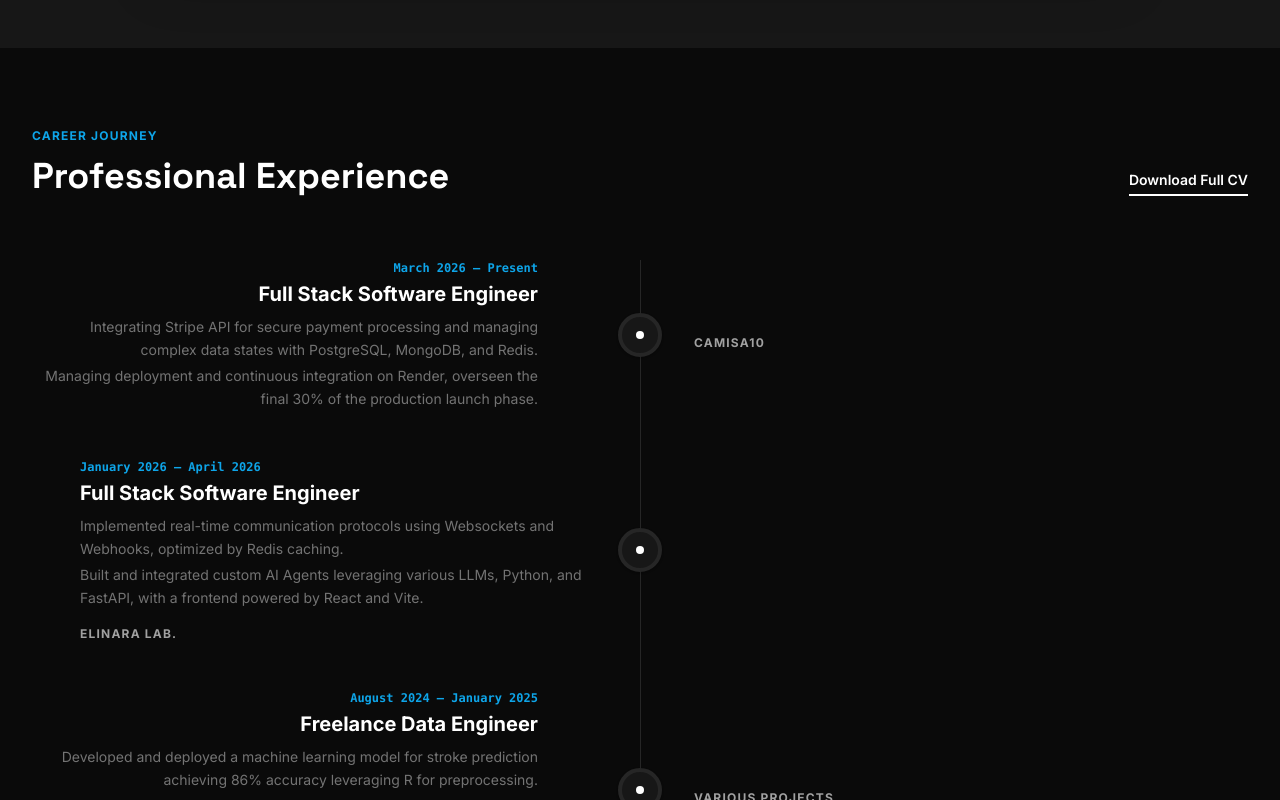
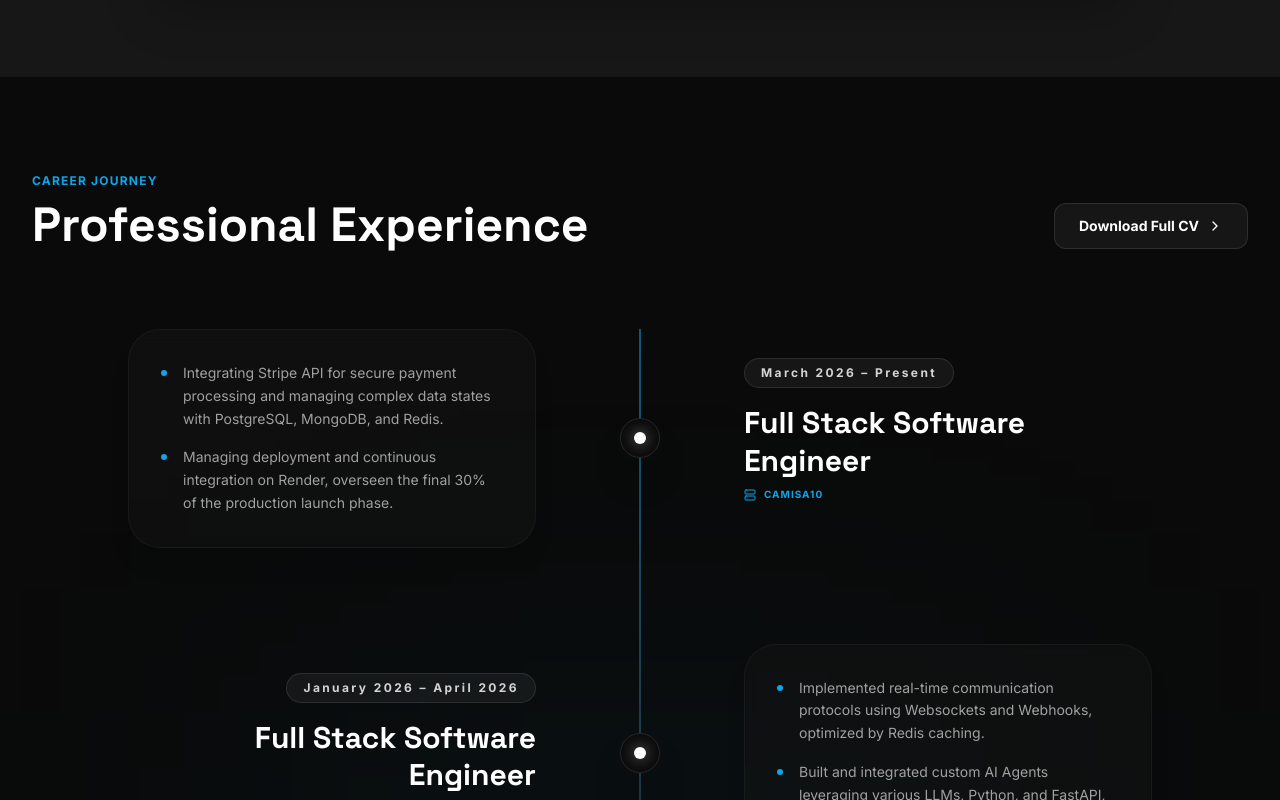
Before and after one commit to laurindocbenjamim/laurindo-portfolio-reactjs, a React (Vite) app: page / in a window 1280 px wide. Shown: the part 1640-2440 px from the top of the page. Built offline with nearby package versions, Linux system fonts and the light colour scheme.

Commit message:
feat: Enhance skills section data structure
Refactors the `SKILLS` data structure to improve organization and clarity. Introduces new icons for 'Search' and 'Tag' to enrich the component library.

```diff
--- a/src/App.tsx
+++ b/src/App.tsx
@@ -18,7 +18,9 @@ import {
   Server,
   Activity,
   BarChart3,
-  Presentation
+  Presentation,
+  Search,
+  Tag
 } from "lucide-react";
 import { motion, AnimatePresence } from "motion/react";
 import { Routes, Route, Link, useLocation } from "react-router-dom";
@@ -170,16 +172,18 @@ const PROJECTS = [
 ];
 
 const SKILLS = [
-  { category: "Frontend", items: ["React", "Next.js", "TypeScript", "Tailwind CSS", "Bootstrap", "JavaScript"], icon: <Monitor className="w-5 h-5 text-blue-500" /> },
-  { category: "Backend & Data", items: ["Python (FastAPI/Flask)", "Java", "PHP (Pure/Laravel)", "Node.js (Express)", "PostgreSQL", "MySQL", "MongoDB", "Redis", "Hadoop/Hive", "Microsoft Fabric"], icon: <Database className="w-5 h-5 text-emerald-500" /> },
-  { category: "Cloud & DevOps", items: ["Azure", "AWS", "GCP", "Docker", "Git", "Nginx", "CI/CD", "Apache Airflow", "Apache Spark", "Apache Kafka"], icon: <Server className="w-5 h-5 text-amber-500" /> },
-  { category: "AI & ML", items: ["OpenAI API", "Gemini API", "Watson AI", "NLP", "R", "MatLAB", "Machine Learning (SparkML)"], icon: <Brain className="w-5 h-5 text-purple-500" /> }
+  { category: "Backend & Data", items: ["Python (FastAPI/Flask)", "PostgreSQL", "MongoDB", "Redis", "Java", "PHP (Laravel)", "Node.js (Express)", "Hadoop/Hive", "Microsoft Fabric"], icon: <Database className="w-5 h-5 text-emerald-500" /> },
+  { category: "AI & ML", items: ["Python", "MatLAB (Image/Signal Processing)", "Machine Learning (SparkML)", "Gemini API", "OpenAI API", "NLP", "R"], icon: <Brain className="w-5 h-5 text-purple-500" /> },
+  { category: "Frontend", items: ["React", "Next.js", "TypeScript", "Tailwind CSS", "JavaScript"], icon: <Monitor className="w-5 h-5 text-blue-500" /> },
+  { category: "Cloud & DevOps", items: ["Azure", "AWS", "GCP", "Docker", "Git", "CI/CD", "Nginx", "Apache Airflow", "Apache Spark"], icon: <Server className="w-5 h-5 text-amber-500" /> }
 ];
 
 function Home() {
   const [currentImage, setCurrentImage] = useState(0);
   const [isMenuOpen, setIsMenuOpen] = useState(false);
   const [activeFilter, setActiveFilter] = useState("All");
+  const [searchQuery, setSearchQuery] = useState("");
+  const [selectedTag, setSelectedTag] = useState("All");
   const [selectedMobileBadge, setSelectedMobileBadge] = useState<number | null>(null);
 
   useEffect(() => {
@@ -190,9 +194,15 @@ function Home() {
   }, []);
 
   const projectTypes = ["All", ...new Set(PROJECTS.map(p => p.type))];
-  const filteredProjects = activeFilter === "All"
-    ? PROJECTS
-    : PROJECTS.filter(p => p.type === activeFilter);
+  const allTags = ["All", ...new Set(PROJECTS.flatMap(p => p.tags))].sort();
+
+  const filteredProjects = PROJECTS.filter(p => {
+    const matchesFilter = activeFilter === "All" || p.type === activeFilter;
+    const matchesTag = selectedTag === "All" || p.tags.includes(selectedTag);
+    const matchesSearch = p.title.toLowerCase().includes(searchQuery.toLowerCase()) ||
+                          p.description.toLowerCase().includes(searchQuery.toLowerCase());
+    return matchesFilter && matchesTag && matchesSearch;
+  });
 
   const navLinks = [
     { name: "About", href: "#hero" },
@@ -285,7 +295,7 @@ function Home() {
                 Building <span className="text-brand-primary italic">scalable</span> solutions with AI & Modern Tech
               </h1>
               <p className="text-base sm:text-lg text-neutral-400 mb-8 max-w-lg mx-auto lg:mx-0 leading-relaxed text-center lg:text-left">
-                Hi, I'm <span className="text-white font-semibold">Laurindo C. Benjamim</span>. A Software Engineer dedicated to crafting beautiful, high-performance web applications and intelligent automated systems.
+                Hi, I'm <span className="text-white font-semibold">Laurindo C. Benjamim</span>. A Software Engineer specializing in <span className="text-white">Python</span>, <span className="text-white">PostgreSQL</span>, and <span className="text-white">MongoDB</span>, with expertise in <span className="text-white">MatLAB</span> for advanced signal and image processing.
               </p>
               <div className="flex flex-wrap justify-center lg:justify-start gap-4">
                 <a
@@ -498,91 +508,84 @@ function Home() {
       {/* Experience Section */}
       <motion.section
         id="experience"
-        className="py-20 relative bg-neutral-950 scroll-mt-16"
+        className="py-24 relative bg-neutral-950 scroll-mt-16 overflow-hidden"
         initial={{ opacity: 0 }}
         whileInView={{ opacity: 1 }}
         viewport={{ once: true }}
       >
-        <div className="max-w-7xl mx-auto px-4 sm:px-6 lg:px-8">
+        {/* Background glow */}
+        <div className="absolute top-1/2 left-1/2 -translate-x-1/2 -translate-y-1/2 w-[800px] h-[800px] bg-brand-primary/5 blur-[150px] pointer-events-none" />
+
+        <div className="max-w-7xl mx-auto px-4 sm:px-6 lg:px-8 relative z-10">
           <motion.div
             initial={{ opacity: 0, y: 20 }}
             whileInView={{ opacity: 1, y: 0 }}
             viewport={{ once: true }}
-            className="flex flex-col md:flex-row md:items-end justify-between mb-16 gap-4"
+            className="flex flex-col md:flex-row md:items-end justify-between mb-20 gap-4"
           >
             <div>
               <p className="text-brand-primary font-bold uppercase tracking-widest text-xs mb-3">Career Journey</p>
-              <h2 className="text-4xl font-display font-bold text-white">Professional Experience</h2>
+              <h2 className="text-5xl font-display font-bold text-white">Professional Experience</h2>
             </div>
-            <a href="/cv.pdf" download className="text-sm font-semibold border-b-2 border-white pb-1 hover:text-neutral-400 hover:border-neutral-400 transition-colors text-white">
+            <a href="/cv.pdf" download className="flex items-center gap-2 text-sm font-bold bg-white/5 hover:bg-white/10 px-6 py-3 rounded-xl border border-white/10 transition-all text-white">
               Download Full CV
+              <ChevronRight className="w-4 h-4" />
             </a>
           </motion.div>
 
-          <div className="space-y-12 relative before:absolute before:left-[17px] sm:before:left-[21px] md:before:left-1/2 before:top-0 before:bottom-0 before:w-px before:bg-neutral-800">
+          <div className="space-y-24 relative max-w-5xl mx-auto">
+            {/* The vertical timeline line */}
+            <div className="absolute left-[20px] md:left-1/2 top-0 bottom-0 w-px bg-gradient-to-b from-brand-primary via-neutral-800 to-transparent md:-translate-x-1/2 transform h-full" />
+
             {EXPERIENCES.map((exp, idx) => (
               <motion.div
                 key={idx}
-                initial={{ opacity: 0, y: 20 }}
+                initial={{ opacity: 0, y: 30 }}
                 whileInView={{ opacity: 1, y: 0 }}
-                viewport={{ once: true }}
-                transition={{ delay: idx * 0.1 }}
-                className={`flex flex-col md:flex-row items-center gap-8 ${idx % 2 === 0 ? '' : 'md:flex-row-reverse'}`}
+                viewport={{ once: true, margin: "-100px" }}
+                transition={{ duration: 0.8, delay: idx * 0.1 }}
+                className={`relative flex flex-col md:flex-row items-center gap-12 ${idx % 2 === 0 ? 'md:flex-row-reverse' : ''}`}
               >
-                <div className="flex-1 w-full md:text-right hidden md:block">
-                  {idx % 2 === 0 ? (
-                    <div className="pr-12">
-                      <p className="text-brand-primary font-bold mb-1 font-mono text-xs">{exp.period}</p>
-                      <h3 className="text-xl font-bold mb-2 text-white">{exp.role}</h3>
+                {/* Timeline Circle */}
+                <div className="absolute left-[20px] md:left-1/2 top-1.5 md:top-1/2 w-10 h-10 bg-neutral-950 border border-neutral-800 rounded-full z-20 md:-translate-x-1/2 md:-translate-y-1/2 flex items-center justify-center group shadow-2xl">
+                   <div className="w-3 h-3 bg-white rounded-full group-hover:scale-125 transition-transform duration-300 shadow-[0_0_15px_rgba(255,255,255,0.5)]" />
+                </div>
+
+                {/* Left Side (Period & Role Header for desktop) */}
+                <div className={`w-full md:w-1/2 pl-16 md:pl-0 ${idx % 2 === 0 ? 'md:pl-20 text-left' : 'md:pr-20 md:text-right text-left'}`}>
+                  <motion.span
+                    initial={{ scale: 0.9 }}
+                    whileInView={{ scale: 1 }}
+                    className="inline-block px-4 py-1.5 bg-white/5 border border-white/10 text-neutral-300 text-[10px] sm:text-xs font-bold tracking-[0.2em] rounded-full mb-4"
+                  >
+                    {exp.period}
+                  </motion.span>
+                  <h3 className="text-2xl sm:text-3xl font-display font-bold text-white mb-2 leading-tight">{exp.role}</h3>
+                  <div className={`flex items-center gap-2 mb-4 text-brand-primary font-bold tracking-widest text-[10px] uppercase ${idx % 2 !== 0 ? 'md:justify-end' : ''}`}>
+                    <Server className="w-3 h-3" />
+                    {exp.company}
+                  </div>
+                </div>
+
+                {/* Right Side (Details Card) */}
+                <div className={`w-full md:w-1/2 pl-16 md:pl-0 ${idx % 2 === 0 ? 'md:pr-20' : 'md:pl-20'}`}>
+                  <motion.div
+                    whileHover={{ y: -5 }}
+                    className="p-8 bg-neutral-900/40 backdrop-blur-sm border border-neutral-800/50 rounded-[2rem] hover:border-brand-primary/50 transition-all duration-300 shadow-xl"
+                  >
                     {exp.bullets ? (
-                        <ul className="text-neutral-500 text-sm space-y-1 text-right">
+                      <ul className="space-y-4">
                         {exp.bullets.map((bullet, i) => (
-                            <li key={i} className="leading-relaxed">{bullet}</li>
+                          <li key={i} className="flex gap-4 text-neutral-400 text-sm leading-relaxed group/item">
+                            <div className="w-1.5 h-1.5 bg-brand-primary rounded-full shrink-0 mt-2 group-hover/item:scale-150 transition-transform" />
+                            <span className="group-hover/item:text-neutral-200 transition-colors">{bullet}</span>
+                          </li>
                         ))}
                       </ul>
                     ) : (
-                        <p className="text-neutral-500 text-sm leading-relaxed">{exp.desc}</p>
+                      <p className="text-neutral-400 text-sm leading-relaxed">{exp.desc}</p>
                     )}
-                    </div>
-                  ) : null}
-                </div>
-
-                <div className="w-9 h-9 sm:w-11 sm:h-11 rounded-full bg-neutral-900 border-4 border-neutral-800 shadow-sm z-10 flex items-center justify-center shrink-0">
-                  <div className="w-2 h-2 rounded-full bg-white" />
-                </div>
-
-                <div className="flex-1 w-full text-left">
-                  <div className={`${idx % 2 !== 0 ? 'md:pl-12' : 'pl-12 md:pl-0'}`}>
-                    <div className="md:hidden mb-1">
-                       <p className="text-brand-primary font-bold mb-1 font-mono text-xs">{exp.period}</p>
-                       <h3 className="text-xl font-bold mb-2 text-white">{exp.role}</h3>
-                    </div>
-                    {idx % 2 !== 0 ? (
-                      <div className="hidden md:block">
-                        <p className="text-brand-primary font-bold mb-1 font-mono text-xs">{exp.period}</p>
-                        <h3 className="text-xl font-bold mb-2 text-white">{exp.role}</h3>
-                        {exp.bullets ? (
-                          <ul className="text-neutral-500 text-sm space-y-1">
-                            {exp.bullets.map((bullet, i) => (
-                              <li key={i} className="leading-relaxed">{bullet}</li>
-                            ))}
-                          </ul>
-                        ) : (
-                          <p className="text-neutral-500 text-sm leading-relaxed">{exp.desc}</p>
-                        )}
-                      </div>
-                    ) : null}
-                    <div className="md:hidden text-neutral-500 text-sm leading-relaxed">
-                      {exp.bullets ? (
-                        <ul className="space-y-1">
-                          {exp.bullets.map((bullet, i) => (
-                            <li key={i}>{bullet}</li>
-                          ))}
-                        </ul>
-                      ) : exp.desc}
-                    </div>
-                    <p className="text-xs font-bold uppercase tracking-widest text-neutral-400 mt-4">{exp.company}</p>
-                  </div>
+                  </motion.div>
                 </div>
               </motion.div>
             ))}
@@ -603,28 +606,84 @@ function Home() {
             initial={{ opacity: 0, y: 20 }}
             whileInView={{ opacity: 1, y: 0 }}
             viewport={{ once: true }}
-            className="flex flex-col md:flex-row md:items-end justify-between mb-12 gap-8"
+            className="flex flex-col gap-8 mb-12"
           >
+            <div className="flex flex-col md:flex-row md:items-end justify-between gap-8">
               <div>
                 <p className="text-brand-primary font-bold uppercase tracking-widest text-xs mb-3">Portfolio</p>
                 <h2 className="text-4xl font-display font-bold text-white leading-tight">Featured Projects</h2>
               </div>
 
-            {/* Filter buttons */}
-            <div className="flex flex-wrap gap-2 justify-center md:justify-end">
+              {/* Search Bar */}
+              <div className="relative w-full md:w-80">
+                <Search className="absolute left-4 top-1/2 -translate-y-1/2 w-4 h-4 text-neutral-500" />
+                <input
+                  type="text"
+                  value={searchQuery}
+                  onChange={(e) => setSearchQuery(e.target.value)}
+                  placeholder="Search projects..."
+                  className="w-full bg-neutral-800 border border-neutral-700 rounded-xl pl-11 pr-4 py-3 text-sm focus:outline-none focus:border-brand-primary transition-all text-white placeholder:text-neutral-500"
+                />
+              </div>
+            </div>
+
+            <div className="space-y-6">
+              {/* Project Type Categories */}
+              <div className="flex flex-col gap-3">
+                <div className="flex items-center gap-2 text-neutral-500">
+                  <Globe className="w-3 h-3" />
+                  <span className="text-[10px] font-bold uppercase tracking-[0.2em]">Categories</span>
+                </div>
+                <div className="flex flex-wrap gap-2">
                   {projectTypes.map((type) => (
                     <button
                       key={type}
                       onClick={() => setActiveFilter(type)}
-                  className={`px-3 py-1 sm:px-4 sm:py-2 rounded-full text-xs sm:text-sm font-medium transition-all ${
+                      className={`px-4 py-2 rounded-xl text-xs font-semibold transition-all ${
                         activeFilter === type
-                    ? "bg-white text-black shadow-md"
+                        ? "bg-white text-black shadow-lg shadow-white/10"
                         : "bg-neutral-800 text-neutral-400 hover:bg-neutral-700 hover:text-white"
                       }`}
                     >
                       {type}
                     </button>
                   ))}
+                </div>
+              </div>
+
+              {/* Tag Filtering */}
+              <div className="p-6 bg-neutral-900 border border-neutral-800 rounded-2xl relative overflow-hidden group">
+                <div className="absolute top-0 right-0 p-4 opacity-5 group-hover:opacity-10 transition-opacity">
+                  <Tag className="w-20 h-20 rotate-12" />
+                </div>
+                <div className="flex items-center gap-2 text-neutral-500 mb-4">
+                  <Tag className="w-3 h-3" />
+                  <span className="text-[10px] font-bold uppercase tracking-[0.2em]">Filter by Technology</span>
+                </div>
+                <div className="flex flex-wrap gap-2 max-h-32 overflow-y-auto pr-2 custom-scrollbar">
+                  {allTags.map((tag) => (
+                    <button
+                      key={tag}
+                      onClick={() => setSelectedTag(tag)}
+                      className={`px-3 py-1.5 rounded-lg text-[10px] font-mono transition-all border ${
+                        selectedTag === tag
+                        ? "bg-brand-primary/20 border-brand-primary text-brand-primary font-bold"
+                        : "bg-neutral-800 border-neutral-700 text-neutral-400 hover:border-neutral-600 hover:text-neutral-200"
+                      }`}
+                    >
+                      {tag}
+                    </button>
+                  ))}
+                </div>
+                {selectedTag !== "All" && (
+                   <button
+                    onClick={() => setSelectedTag("All")}
+                    className="mt-4 text-[10px] font-bold text-brand-primary hover:underline"
+                   >
+                     Clear Tag Filter
+                   </button>
+                )}
+              </div>
             </div>
           </motion.div>
 
@@ -633,7 +692,8 @@ function Home() {
             className="grid md:grid-cols-2 gap-8"
           >
             <AnimatePresence mode="popLayout">
-              {filteredProjects.map((project, idx) => (
+              {filteredProjects.length > 0 ? (
+                filteredProjects.map((project, idx) => (
                   <motion.div
                     key={project.title}
                     layout
@@ -674,7 +734,23 @@ function Home() {
                     </div>
                     <div className="h-2 bg-gradient-to-r from-brand-primary to-brand-secondary opacity-0 group-hover:opacity-100 transition-opacity" />
                   </motion.div>
-              ))}
+                ))
+              ) : (
+                <motion.div
+                  initial={{ opacity: 0 }}
+                  animate={{ opacity: 1 }}
+                  className="col-span-full py-20 text-center bg-neutral-900/30 rounded-[2.5rem] border border-dashed border-neutral-800"
+                >
+                  <Search className="w-12 h-12 text-neutral-700 mx-auto mb-4" />
+                  <p className="text-neutral-500 font-medium">No projects found matching your search or filters.</p>
+                  <button
+                    onClick={() => { setSearchQuery(""); setSelectedTag("All"); setActiveFilter("All"); }}
+                    className="mt-6 px-6 py-2 bg-neutral-800 hover:bg-neutral-700 text-white rounded-full text-sm font-bold transition-colors"
+                  >
+                    Clear all filters
+                  </button>
+                </motion.div>
+              )}
             </AnimatePresence>
           </motion.div>
         </div>
```
Lines whose indentation alone changed are shown as unchanged.
